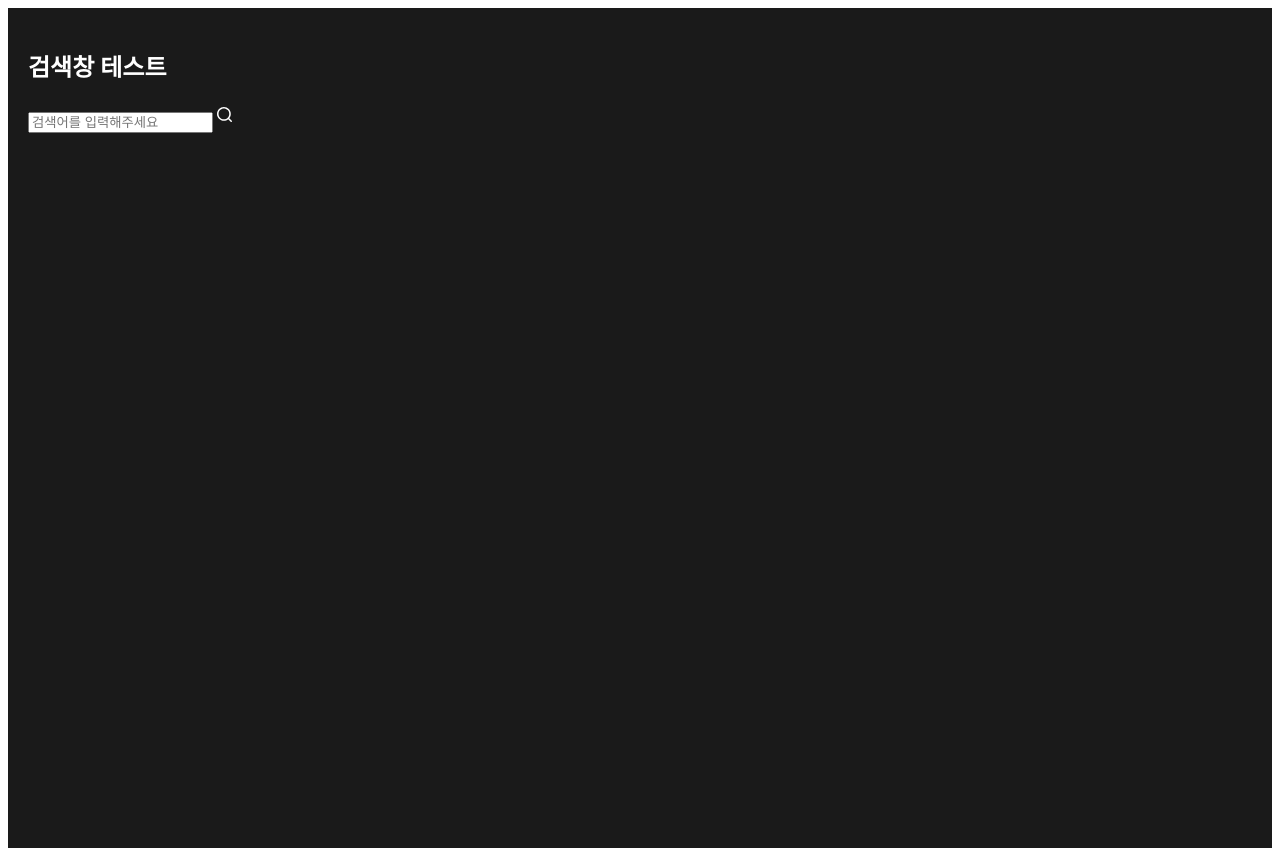
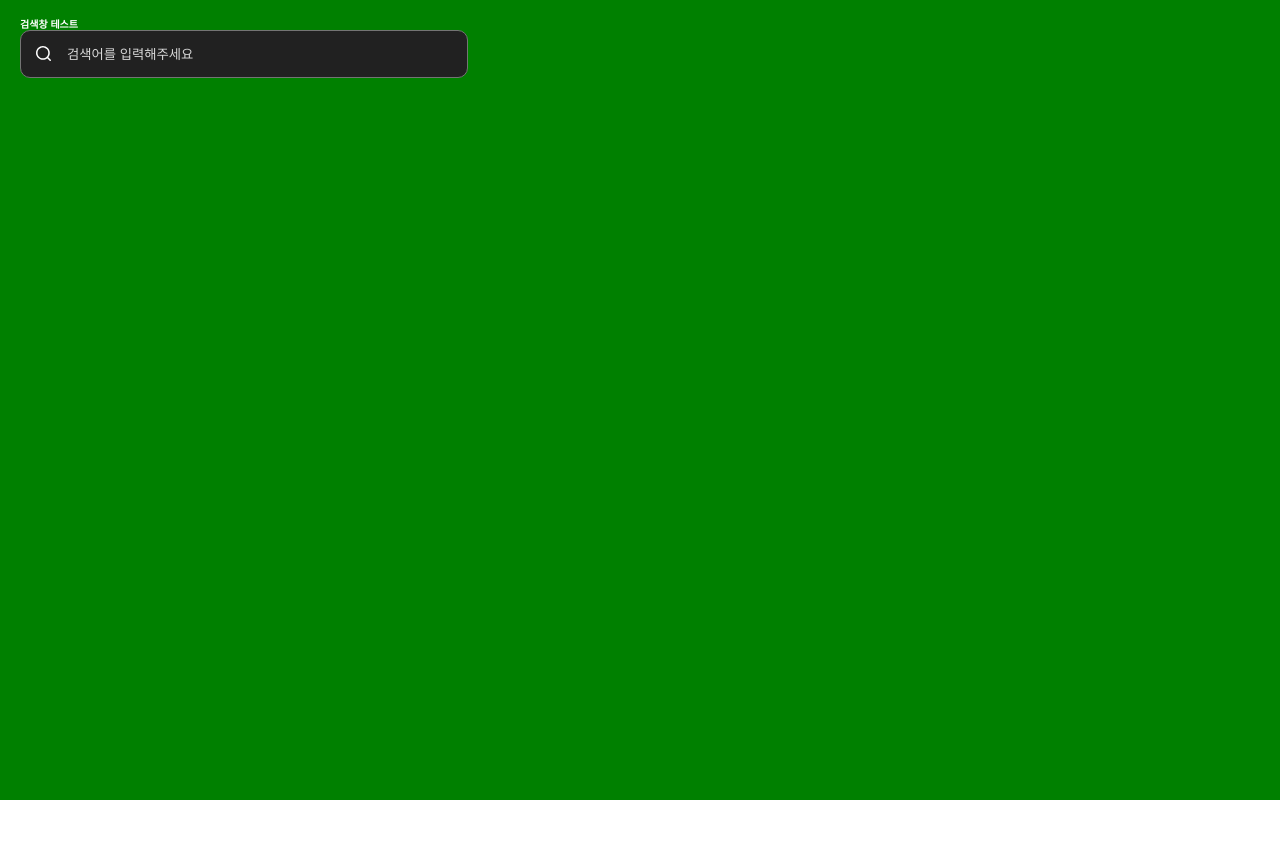
Before and after one commit to charlieko123/ViewMyStartup, a React (Create React App) app in the folder vms_fe/: page / in a window 1280 px wide. After the commit the page ends 800 px from the top, so only its background shows below. Built offline with nearby package versions, Linux system fonts and the light colour scheme.

Commit message:
:art:[Style] Search.css 생성, reset.css 추가

```diff
--- /dev/null
+++ b/vms_fe/src/assets/styles/SearchBar.css
@@ -0,0 +1,41 @@
+.search-bar {
+  position: relative;
+  /*크기 조절*/
+  width: 448px;
+  height: 48px;
+}
+.search-input {
+  width: 100%;
+  height: 100%;
+  background-color: var(--black-300);
+  border: 1px solid var(--gray-200);
+  border-radius: 10px;
+  text-indent: 44px;
+  &::placeholder {
+    color: var(--gray-100);
+  }
+}
+.search-icon {
+  position: absolute;
+  left: 12px;
+  top: 50%;
+  transform: translate(0, -50%);
+}
+.search-icon.active {
+  left: auto;
+  right: 12px;
+}
+.delete-button {
+  position: absolute;
+  right: 48px;
+  top: 50%;
+  transform: translate(0, -50%);
+}
+@media (max-width: 1199px) {
+}
+@media (max-width: 743px) {
+  .search-bar {
+    width: 311px;
+    height: 40px;
+  }
+}
--- /dev/null
+++ b/vms_fe/src/assets/styles/reset.css
@@ -0,0 +1,181 @@
+/* http://meyerweb.com/eric/tools/css/reset/
+   v2.0 | 20110126
+   License: none (public domain)
+*/
+* {
+  box-sizing: border-box;
+}
+:root {
+  --black-400: #131313;
+  --black-300: #212121;
+  --black-200: #282828;
+  --black-100: #2e2e2e;
+
+  --gray-400: #333333;
+  --gray-300: #4b4b4b;
+  --gray-200: #747474;
+  --gray-100: #d8d8d8;
+
+  --brand-orange: #eb5230;
+  --blue-blue: #558fff;
+  --error-red: #c41013;
+}
+html,
+body,
+div,
+span,
+applet,
+object,
+iframe,
+h1,
+h2,
+h3,
+h4,
+h5,
+h6,
+p,
+blockquote,
+pre,
+a,
+abbr,
+acronym,
+address,
+big,
+cite,
+code,
+del,
+dfn,
+em,
+img,
+ins,
+kbd,
+q,
+s,
+samp,
+small,
+strike,
+strong,
+sub,
+sup,
+tt,
+var,
+b,
+u,
+i,
+center,
+dl,
+dt,
+dd,
+ol,
+ul,
+li,
+fieldset,
+form,
+label,
+legend,
+table,
+caption,
+tbody,
+tfoot,
+thead,
+tr,
+th,
+td,
+article,
+aside,
+canvas,
+details,
+embed,
+figure,
+figcaption,
+footer,
+header,
+hgroup,
+menu,
+nav,
+output,
+ruby,
+section,
+summary,
+time,
+mark,
+audio,
+video {
+  margin: 0;
+  padding: 0;
+  border: 0;
+  font-size: 100%;
+  font-family: "Pretendard", sans-serif;
+  vertical-align: baseline;
+}
+/* HTML5 display-role reset for older browsers */
+article,
+aside,
+details,
+figcaption,
+figure,
+footer,
+header,
+hgroup,
+menu,
+nav,
+section {
+  display: block;
+}
+body {
+  line-height: 1;
+}
+ol,
+ul {
+  list-style: none;
+}
+blockquote,
+q {
+  quotes: none;
+}
+blockquote:before,
+blockquote:after,
+q:before,
+q:after {
+  content: "";
+  content: none;
+}
+table {
+  border-collapse: collapse;
+  border-spacing: 0;
+}
+html {
+  font-size: 62.5%;
+}
+.text-xs {
+  font-size: 1.2rem;
+  line-height: 1.4rem;
+}
+.text-md {
+  font-size: 1.4rem;
+  line-height: 1.7rem;
+}
+.text-lg {
+  font-size: 1.6rem;
+  line-height: 1.9rem;
+}
+.text-2lg {
+  font-size: 1.8rem;
+  line-height: 2.2rem;
+}
+.text-xl {
+  font-size: 2rem;
+  line-height: 2.4rem;
+}
+.bold {
+  font-weight: 700;
+}
+.semibold {
+  font-weight: 600;
+}
+.medium {
+  font-weight: 500;
+}
+.regular {
+  font-weight: 400;
+}
--- a/vms_fe/src/components/SearchBar.js
+++ b/vms_fe/src/components/SearchBar.js
@@ -1,9 +1,10 @@
 import searchIcon from "../assets/images/ic_search.svg";
 import deleteIcon from "../assets/images/ic_delete_circle_small.svg";
+import "../assets/styles/SearchBar.css";
 
 const SearchBar = ({ value, onChange, onClear }) => {
   return (
-    <div className={`search-bar ${value ? "active" : ""}`}>
+    <div className="search-bar">
       <input
         type="text"
         className="search-input"
@@ -14,13 +15,13 @@ const SearchBar = ({ value, onChange, onClear }) => {
       <img
         src={searchIcon}
         alt="Search button"
-        className={`search-icon ${value ? "right" : ""}`}
+        className={`search-icon ${value ? "active" : ""}`}
       />
       {value && (
         <img
           src={deleteIcon}
           alt="Delete button"
-          className="deleteButton"
+          className="delete-button"
           onClick={onClear}
         />
       )}
--- a/vms_fe/src/index.js
+++ b/vms_fe/src/index.js
@@ -1,6 +1,7 @@
 import React from "react";
 import ReactDOM from "react-dom/client";
 import App from "./App.js";
+import "./assets/styles/reset.css";
 
 const root = ReactDOM.createRoot(document.getElementById("root"));
 root.render(
--- a/vms_fe/src/pages/temp.js
+++ b/vms_fe/src/pages/temp.js
@@ -16,7 +16,7 @@ const SearchTest = () => {
     <div
       style={{
         padding: "20px",
-        backgroundColor: "#1a1a1a",
+        backgroundColor: "green",
         minHeight: "100vh",
       }}
     >
```
